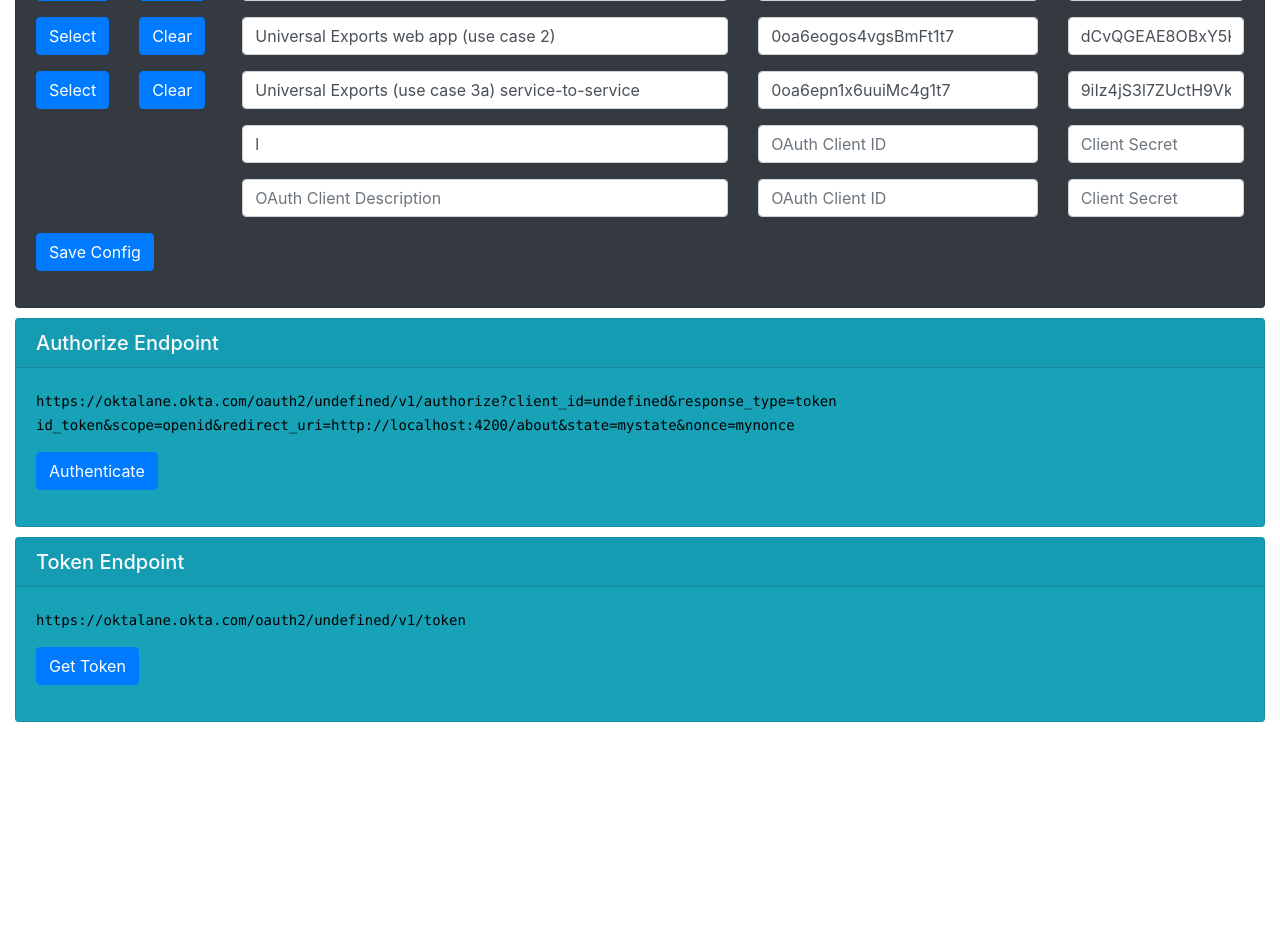
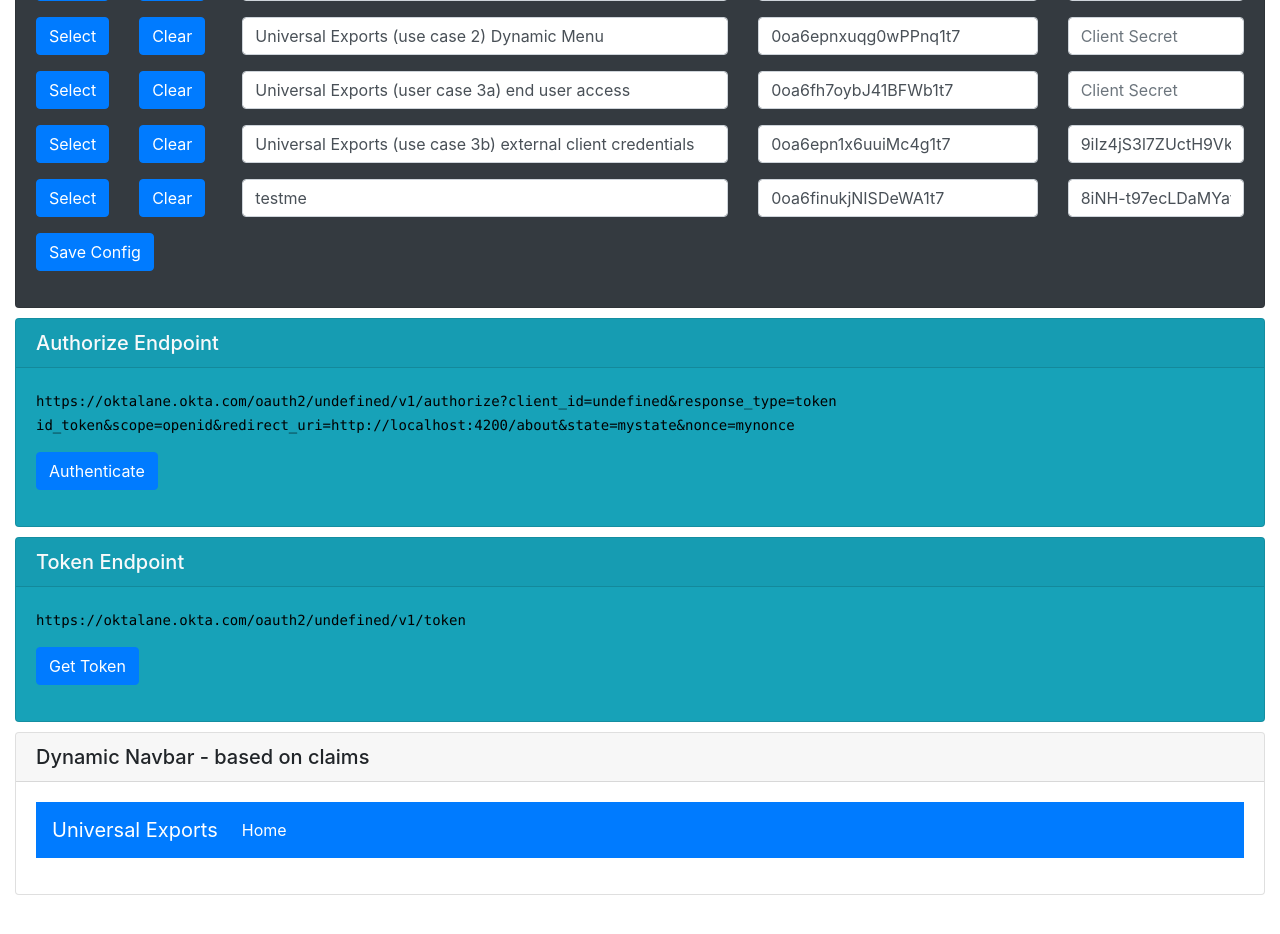
Before and after one commit to bgarlow/oauthToolkit, an Angular app: page /about in a window 1280 px wide. Shown: the part 1320-2254 px from the top of the page. Before the commit the page ends 2052 px from the top, so only its background shows below. Built offline with nearby package versions, Linux system fonts and the light colour scheme.

Commit message:
lots up updates to toolkit

```diff
--- a/src/app/about/about.component.html
+++ b/src/app/about/about.component.html
@@ -46,6 +46,22 @@
     </form>
   </div>
 </div>
+
+<div class="card text-light bg-dark" *ngIf="supportedScopes">
+  <h5 class="card-header">Supported Scopes</h5>
+  <div class="card-body">
+    <form>
+      <div class="form-group row">
+        <div class="col">
+          <span *ngFor="let scope of supportedScopes">
+            <span class="badge badge-pill badge-primary">{{scope}}</span>
+          </span>
+        </div>
+      </div>
+    </form>
+  </div>
+</div>
+
 
 <div class="card text-light bg-dark">
   <h5 class="card-header">Authorization Servers</h5>
@@ -104,6 +120,28 @@
   </div>
 </div>
 
+<!--
+<div class="card text-light bg-dark">
+  <h5 class="card-header">User</h5>
+  <div class="card-body">
+    <form>
+      <div class="form-group row">
+        <div class="col-sm-2">Username</div>
+        <div class="col">
+          <input type="text" class="form-control" name="username" [(ngModel)]="username" placeholder="Okta username">
+        </div>
+      </div>
+      <div class="form-group row">
+        <div class="col-sm-2">Username</div>
+        <div class="col">
+          <input type="password" class="form-control" name="password" [(ngModel)]="password" placeholder="Okta password">
+        </div>
+      </div>
+    </form>
+  </div>
+</div>
+-->
+
 <div class="card text-light bg-info">
   <h5 class="card-header">Authorize Endpoint</h5>
   <div class="card-body">
@@ -116,9 +154,14 @@
         </div>
       </div>
       <div class="form-group row">
-        <div class="col-sm">
+        <div class="col-sm-2">
           <button class="btn btn-primary" (click)="authenticate();">Authenticate</button>
         </div>
+        <!--
+        <div class="col-sm">
+          <button class="btn btn-primary" (click)="logout();">Logout</button>
+        </div>
+        -->
       </div>
     </form>
   </div>
@@ -139,6 +182,11 @@
         <div class="col-sm-2">
           <button class="btn btn-primary" (click)="getToken();">Get Token</button>
         </div>
+        <!--
+        <div class="col-sm-2">
+          <button class="btn btn-primary" (click)="getToken();">???</button>
+        </div>
+        -->
       </div>
     </form>
   </div>
@@ -300,14 +348,14 @@
   </div>
 </div>
 
-<div class="card" *ngIf="menuClaims">
+<div class="card">
   <h5 class="card-header">Dynamic Navbar - based on claims</h5>
   <div class="card-body">
     <form>
       <div class="form-group row">
         <div class="col-sm">
 
-          <nav class="navbar navbar-expand-lg navbar-dark bg-primary" *ngIf="menuClaims">
+          <nav class="navbar navbar-expand-lg navbar-dark bg-primary">
             <a class="navbar-brand" routerLink="#">Universal Exports</a>
             <button class="navbar-toggler" type="button" data-toggle="collapse" data-target="#navbarTogglerDemo02" aria-controls="navbarTogglerDemo02" aria-expanded="false" aria-label="Toggle navigation">
               <span class="navbar-toggler-icon"></span>
@@ -318,7 +366,7 @@
                 <li class="nav-item active">
                   <a class="nav-link" routerLink="#">Home <span class="sr-only">(current)</span></a>
                 </li>
-                <li class="nav-item dropdown" *ngIf="menuClaims.includes('Universal Exports Menu Group A')">
+                <li class="nav-item dropdown" *ngIf="menuClaims && menuClaims.includes('Universal Exports Menu Group A')">
                   <a class="nav-link dropdown-toggle" href="#" id="menuGroupA" role="button" data-toggle="dropdown" aria-haspopup="true" aria-expanded="false">
                     Menu Group A
                   </a>
@@ -328,7 +376,7 @@
                     <a class="dropdown-item" href="#">Group A option 3</a>
                   </div>
                 </li>
-                <li class="nav-item dropdown" *ngIf="menuClaims.includes('Universal Exports Menu Group B')">
+                <li class="nav-item dropdown" *ngIf="menuClaims && menuClaims.includes('Universal Exports Menu Group B')">
                   <a class="nav-link dropdown-toggle" href="#" id="menuGroupB" role="button" data-toggle="dropdown" aria-haspopup="true" aria-expanded="false">
                     Menu Group B
                   </a>
@@ -347,3 +395,7 @@
     </form>
   </div>
 </div>
+
+<div style="height:300px">
+
+</div>
--- a/src/app/about/about.component.ts
+++ b/src/app/about/about.component.ts
@@ -20,7 +20,12 @@ export class AboutComponent implements OnInit {
   selectedResponseType = 'token id_token';
   authEndpoint: string;
   tokenEndpoint: string;
+  supportedScopes;
 
+  username;
+  password;
+
+  sessionToken;
   accessToken;
   idToken;
   decodedAccessToken;
@@ -45,8 +50,8 @@ export class AboutComponent implements OnInit {
     },
     {
       index: 1,
-      description: '',
-      id: ''
+      description: 'Universal Exports [Production]',
+      id: 'aus6f3tat4dXRW8A71t7'
     },
     {
       index: 2,
@@ -69,33 +74,33 @@ export class AboutComponent implements OnInit {
   oauthClients = [
     {
       index: 0,
-      description: 'Universal Exports (use case 1) Single Page App',
+      description: 'Universal Exports (use case 1 - User Impersonation)',
       id: '0oa6d67ir4VRt3Ff01t7',
       secret: ''
     },
     {
       index: 1,
-      description: 'Universal Exports web app (use case 2)',
-      id: '0oa6eogos4vgsBmFt1t7',
-      secret: 'dCvQGEAE8OBxY5K7NRDN2VeVsHak4l6z38ncY7iq'
+      description: 'Universal Exports (use case 2) Dynamic Menu',
+      id: '0oa6epnxuqg0wPPnq1t7',
+      secret: ''
     },
     {
       index: 2,
-      description: 'Universal Exports (use case 3a) service-to-service',
+      description: 'Universal Exports (user case 3a) end user access',
+      id: '0oa6fh7oybJ41BFWb1t7',
+      secret: ''
+    },
+    {
+      index: 3,
+      description: 'Universal Exports (use case 3b) external client credentials',
       id: '0oa6epn1x6uuiMc4g1t7',
       secret: '9iIz4jS3l7ZUctH9VkveyLF8LjWilcRPI1sdPcEI'
     },
     {
-      index: 3,
-      description: 'l',
-      id: '',
-      secret: ''
-    },
-    {
       index: 4,
-      description: '',
-      id: '',
-      secret: ''
+      description: 'testme',
+      id: '0oa6finukjNISDeWA1t7',
+      secret: '8iNH-t97ecLDaMYavc5lJx1m9zfW_lFdiqnyxFcd'
     }
   ];
 
@@ -110,15 +115,20 @@ export class AboutComponent implements OnInit {
     window.localStorage['selectedResponseType'] = this.selectedResponseType;
     window.localStorage['authServerArray'] = JSON.stringify(this.authServers);
     window.localStorage['oauthClientArray'] = JSON.stringify(this.oauthClients);
+    window.localStorage['username'] = this.username;
+    window.localStorage['password'] = this.password;
   }
 
   saveConfig() {
     this.updateConfig();
   }
 
+  /**
+   * Log in to establish Okta session, drop a cookie, and auth with the OIDC app for tokens
+   */
   authenticate(): void {
+    this.updateConfig();
     this.buildEndpointString();
-    this.updateConfig();
     // call authorize
     window.location.href = this.authEndpoint;
   }
@@ -229,19 +239,44 @@ export class AboutComponent implements OnInit {
       });
   }
 
+  getSupportedScopes(authServer) {
+    let endpoint = this.baseUrl + '/oauth2/' + authServer.id + '/.well-known/oauth-authorization-server';
+
+    this.http.get(endpoint)
+      .subscribe(data => {
+        this.supportedScopes = data['scopes_supported'];
+      });
+  }
+
   showMetadata(authServer) {
     let endpoint = this.baseUrl + '/oauth2/' + authServer.id + '/.well-known/oauth-authorization-server';
 
     this.http.get(endpoint)
       .subscribe(data => {
         this.metadataResponse = data;
-        console.log(this.metadataResponse);
+        this.supportedScopes = data['scopes_supported'];
       });
+  }
+
+  /**
+   * Check to see if there's an existing session
+   */
+  getSession() {
+
+  }
+
+  /**
+   * log our of our demo session
+   */
+  logout() {
+
   }
 
   clearLocalTokens() {
     this.accessToken = '';
     this.idToken = '';
+    this.introspectResponse = undefined;
+    this.userInfo = undefined;
   }
 
   clearErrorMessage() {
@@ -269,7 +304,7 @@ export class AboutComponent implements OnInit {
     this.authEndpoint =  this.baseUrl + '/oauth2/' + this.selectedAuthServer.id + '/v1/authorize' + '?client_id='
       + this.selectedOauthClient.id
       + '&response_type=' + this.selectedResponseType + '&scope=' + this.selectedScopes + '&redirect_uri=' + this.redirectUri
-      + '&state=' + this.state + '&nonce=' + this.nonce;
+      + '&state=' + this.state + '&nonce=' + this.nonce; // + '&sessionToken=' + this.sessionToken;
 
     this.tokenEndpoint = this.baseUrl + '/oauth2/' + this.selectedAuthServer.id + '/v1/token';
   }
@@ -277,6 +312,7 @@ export class AboutComponent implements OnInit {
   selectAuthServer(authServer) {
     this.selectedAuthServer = authServer;
     //https://oktalane.okta.com/oauth2/aus6d64ifz9vPFAR41t7/v1/authorize
+    this.getSupportedScopes(authServer);
     this.buildEndpointString();
   }
 
@@ -309,6 +345,8 @@ export class AboutComponent implements OnInit {
 
   ngOnInit() {
 
+    this.getSession();
+
     this.baseUrl = (window.localStorage['baseUrl']) ? window.localStorage['baseUrl'] : this.baseUrl;
     this.redirectUri = (window.localStorage['redirectUri']) ? window.localStorage['redirectUri'] : this.redirectUri;
     this.state = (window.localStorage['state']) ? window.localStorage['state'] : this.state;
@@ -319,7 +357,10 @@ export class AboutComponent implements OnInit {
     this.selectedResponseType = (window.localStorage['selectedResponseType']) ? window.localStorage['selectedResponseType'] : this.selectedResponseType;
     this.authServers = (window.localStorage['authServerArray']) ? JSON.parse(window.localStorage['authServerArray']) : this.authServers;
     this.oauthClients = (window.localStorage['oauthClientArray']) ? JSON.parse(window.localStorage['oauthClientArray']) : this.oauthClients;
+    this.username = (window.localStorage['username']) ? (window.localStorage['username']) : '';
+    this.password = (window.localStorage['password']) ? (window.localStorage['password']) : '';
     this.buildEndpointString();
+    this.errorMessage = undefined;
 
     this.route.fragment.subscribe(fragment => {
       if (fragment) {
@@ -327,6 +368,10 @@ export class AboutComponent implements OnInit {
         for (let item of this.fragmentArray) {
           let tmp = item.split('=');
           this.queryParams[tmp[0]] = tmp[1];
+        }
+
+        if (this.queryParams['error']) {
+          this.errorMessage = this.queryParams;
         }
 
         if (this.queryParams['access_token']) {
--- a/src/styles.css
+++ b/src/styles.css
@@ -3,6 +3,12 @@
 
 .card {
   margin-bottom: 10px;
+}
+
+.badge {
+  font-size: 100%;
+  font-weight: 400;
+  margin: 3px;
 }
 
 code {
```
Also changed, not shown: 1 other file (tests, documents, lock files or other folders).
